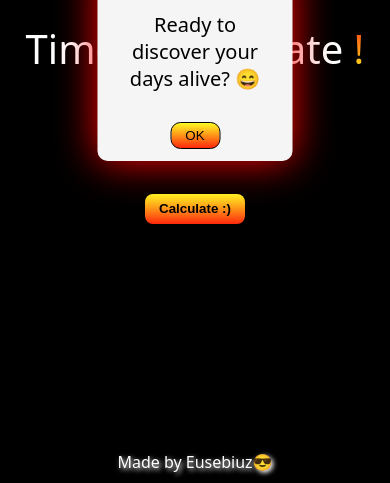
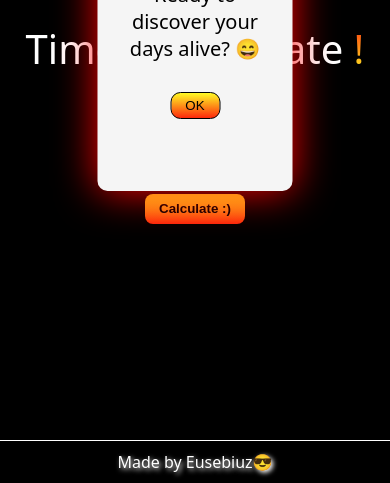
Before and after one commit to EusebiuzPR/days-alive-web, a plain HTML site: page index.html in a window 390 px wide. Shown: the part 361-844 px from the top of the page. Drawn offline with Linux system fonts and the light colour scheme; a web font is replaced by a local one.

Commit message:
Fix footer position

```diff
--- a/style.css
+++ b/style.css
@@ -1,7 +1,8 @@
 
-* {
+/* * {
     box-sizing: border-box;
-}
+    outline: 1px solid white;
+} */
 
 
 body {
@@ -89,10 +90,15 @@
 
 footer {
     position: fixed;
-    bottom: 10px;
+    bottom: 0;
+    left: 0;
     width: 100%;
     text-align: center;
     text-shadow: 2px 2px 5px white;
+       margin-top: 80px;
+       margin-bottom: 10px;
+       border-top: 0.001cm solid white;
+       padding-top: 10px;
 }
 
 
@@ -184,6 +190,11 @@
 
     #age {
         font-size: 16px;
+        color: black;
+    }
+
+    #age::placeholder {
+        color: black;
     }
 
     #result {
@@ -211,8 +222,34 @@
 
     #btn:active {
         transform: scale(0.95);
+        color: black;
+    }
+
+        footer {
+        margin-top: 120px;
     }
 
 
+}
+
+@media (max-height: 740px) {
+
+    footer {
+        margin-top: 120px;
+    }
 
 }
+
+
+@media (max-width: 375px) {
+
+    body {
+        height: 600px;
+        font-size: 8px;
+    }
+
+    footer {
+        margin-top: 120px;
+    }
+
+}
```
